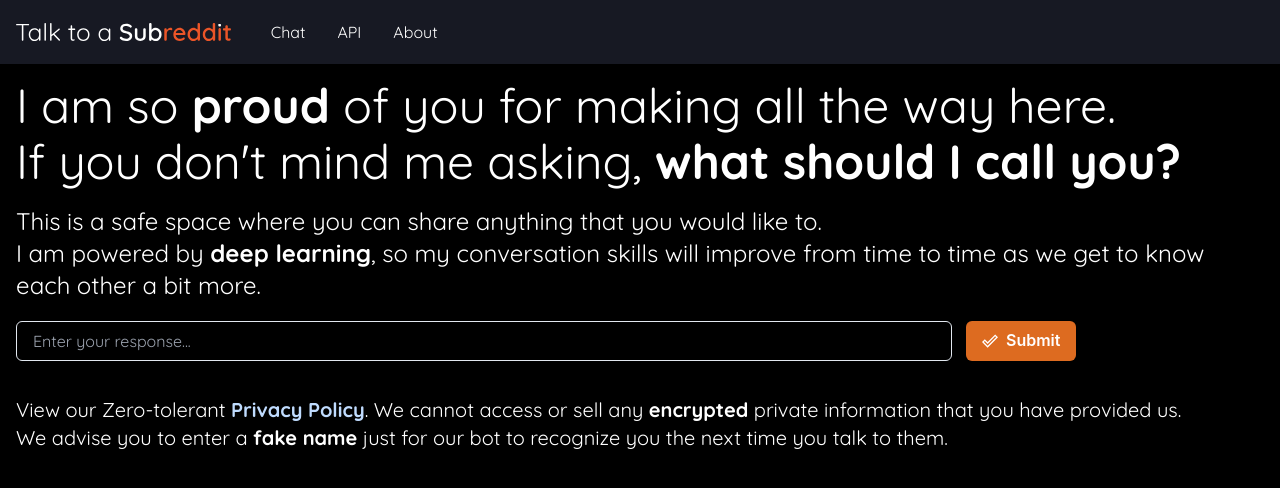
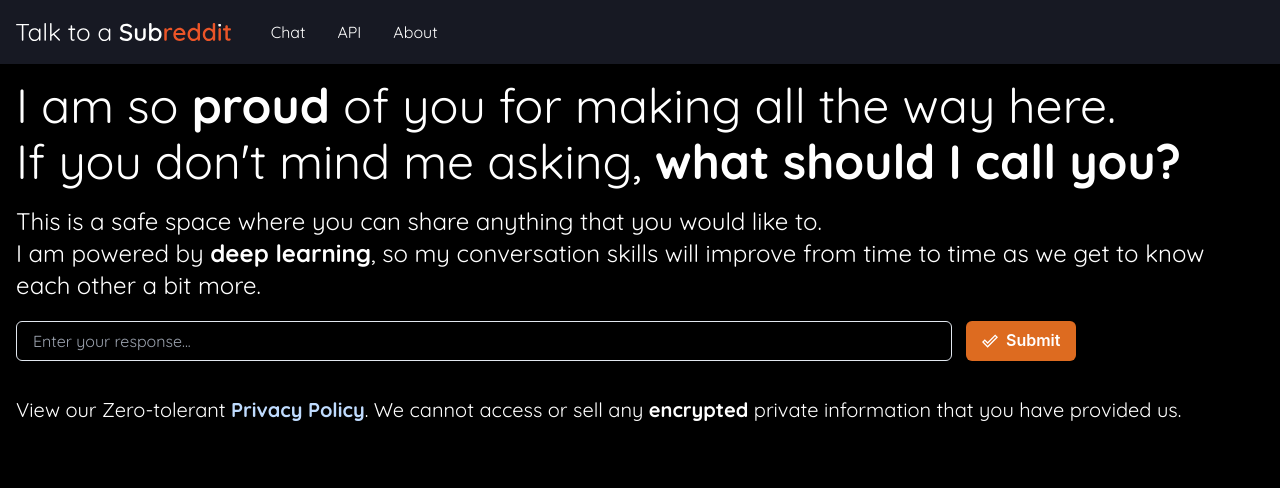
Before and after one commit to wonmor/Talk-To-A-Subreddit, a React (Create React App) app in the folder client/: page / in a window 1280 px wide. Shown: the top 488 px of the page. Built offline with nearby package versions, Linux system fonts and the light colour scheme.

Commit message:
Updated client-side UI

```diff
--- a/client/src/components/pages/Home.jsx
+++ b/client/src/components/pages/Home.jsx
@@ -1,5 +1,7 @@
 import { Box, Stack, Input, Text, Button } from '@chakra-ui/react'
 import { MdDoneOutline } from "react-icons/md"
+
+import { useSelector, useDispatch, Provider } from "react-redux";
 
 export default function Home() {
     return (
@@ -19,17 +21,15 @@
 
             <Stack direction={['column', 'row']} spacing={1} marginBottom={"15px"}>
                 <Input placeholder='Enter your response...' marginRight={"10px"} width={"75%"} className="generic-text mb-5" />
-                <Button width={"min-content"} leftIcon={<MdDoneOutline />} colorScheme='orange' variant='solid'>
+                <Button width={"min-content"} leftIcon={<MdDoneOutline />} colorScheme='orange' variant='solid' onClick={() => {
+
+                }}>
                     Submit
                 </Button>
             </Stack>
 
-            <Text className="text-xl">
+            <Text className="text-xl mb-5">
                 View our Zero-tolerant <span className="text-blue-200 font-bold hover:underline">Privacy Policy</span>. We cannot access or sell any <b>encrypted</b> private information that you have provided us.
-            </Text>
-
-            <Text className="mb-5 text-xl mt-10 md:mt-0">
-                We advise you to enter a <b>fake name</b> just for our bot to recognize you the next time you talk to them.
             </Text>
         </Box>
     );
--- a/client/src/index.js
+++ b/client/src/index.js
@@ -3,16 +3,15 @@
 
 import { BrowserRouter } from "react-router-dom";
 import { ChakraProvider } from '@chakra-ui/react'
+import { Provider } from 'react-redux'
 
 import './index.css';
 
 import App from './App';
+import store from './store'
 
 /*
-▒█░▒█ █▀▀ █░░█ ▒█▀▀█ █░░█ █▀▀▄ █▀▀▄ █░░█ ▄ 　 ▒█▀▀▀ █▀▀█ █▀▀█ █▀▀▄ ▀▀█▀▀ ░░ ▒█▀▀▀ █▀▀▄ █▀▀▄
-▒█▀▀█ █▀▀ █▄▄█ ▒█▀▀▄ █░░█ █░░█ █░░█ █▄▄█ ░ 　 ▒█▀▀▀ █▄▄▀ █░░█ █░░█ ░░█░░ ▀▀ ▒█▀▀▀ █░░█ █░░█
-▒█░▒█ ▀▀▀ ▄▄▄█ ▒█▄▄█ ░▀▀▀ ▀▀▀░ ▀▀▀░ ▄▄▄█ ▀ 　 ▒█░░░ ▀░▀▀ ▀▀▀▀ ▀░░▀ ░░▀░░ ░░ ▒█▄▄▄ ▀░░▀ ▀▀▀░
-
+TALK TO A SUBREDDIT: FRONT-END
 DEVELOPED AND DESIGNED BY JOHN SEONG. DEVELOPED USING CREATE-REACT-APP.
 */
 
@@ -22,9 +21,11 @@
 root.render(
   <React.StrictMode>
     <BrowserRouter>
-      <ChakraProvider>
-        <App />
-      </ChakraProvider>
+      <Provider store={store}>
+        <ChakraProvider>
+          <App />
+        </ChakraProvider>
+      </Provider>
     </BrowserRouter>
   </React.StrictMode>
 );
```
